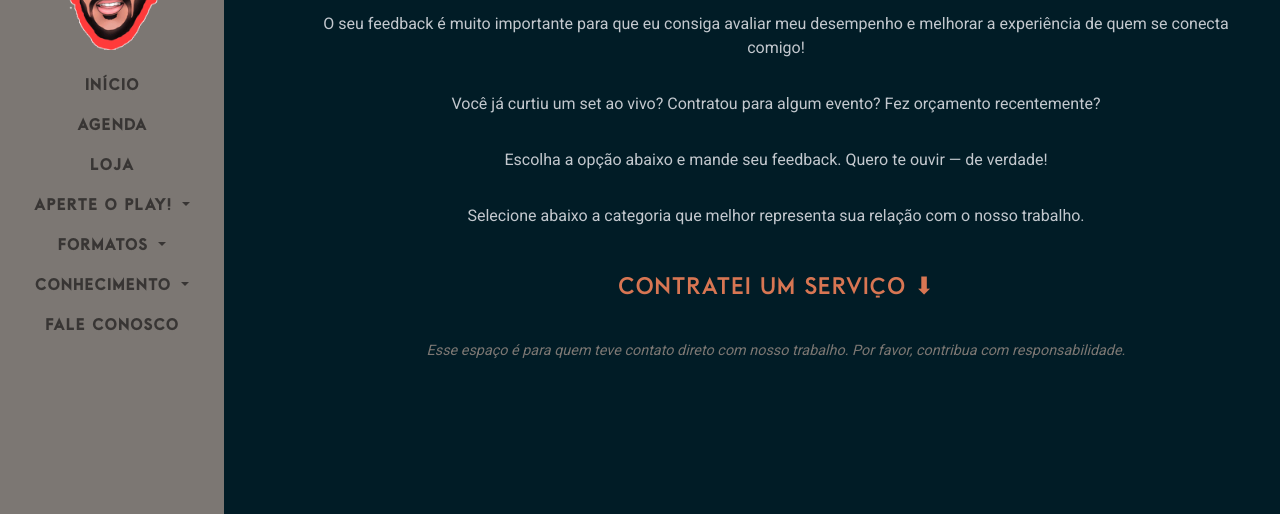
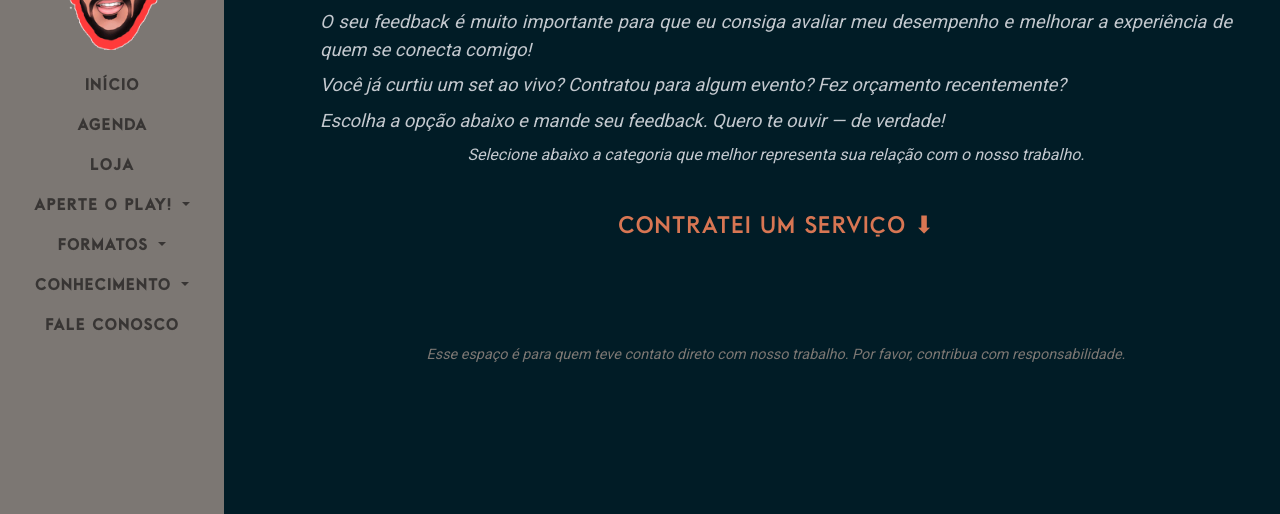
Before and after one commit to djjosafa/DJ-Josafa, a website: page dist/talk.html in a window 1280 px wide. Shown: the part 286-800 px from the top of the page. Drawn offline with Linux system fonts and the light colour scheme; a web font is replaced by a local one.

Commit message:
Update talk.html

```diff
--- a/dist/talk.html
+++ b/dist/talk.html
@@ -92,14 +92,9 @@
   <p style="color: #c3c8ce; font-size: 0.9rem; font-family: 'Neptune', sans-serif; text-transform: uppercase; font-size: 3rem; margin-top: 0;">
     Se você chegou até aqui, muito obrigado!
   </p>
-    <p style="color: #c3c8ce; font-family: 'Roboto', sans-serif; font-size: 1rem; margin-bottom: 2rem;">
-      O seu feedback é muito importante para que eu consiga avaliar meu desempenho e melhorar a experiência de quem se conecta comigo!
-    </p>
-    <p style="color: #c3c8ce; font-family: 'Roboto', sans-serif; font-size: 1rem; margin-bottom: 2rem;">
-      Você já curtiu um set ao vivo? Contratou para algum evento? Fez orçamento recentemente?
-    </p>
-    <p style="color: #c3c8ce; font-family: 'Roboto', sans-serif; font-size: 1rem; margin-bottom: 2rem;">
-      Escolha a opção abaixo e mande seu feedback. Quero te ouvir — de verdade!
+   <p class="lead mb-2" style="text-align: justify; margin-top: 0.5rem;"><em>O seu feedback é muito importante para que eu consiga avaliar meu desempenho e melhorar a experiência de quem se conecta comigo!
+     <p class="lead mb-2" style="text-align: justify; margin-top: 0.5rem;"><em>Você já curtiu um set ao vivo? Contratou para algum evento? Fez orçamento recentemente?
+    <p class="lead mb-2" style="text-align: justify; margin-top: 0.5rem;"><em>Escolha a opção abaixo e mande seu feedback. Quero te ouvir — de verdade!
   <!-- Texto explicativo -->
   <p style="color: #c3c8ce; font-family: 'Roboto', sans-serif; font-size: 1rem; margin-bottom: 2rem;">
     Selecione abaixo a categoria que melhor representa sua relação com o nosso trabalho.
@@ -151,7 +146,7 @@
         <button type="submit" class="btn btn-outline-light">Enviar</button>
       </div>
     </form>
-
+<hr style="border-top: 1px solid #7c7773; opacity: 0.4;" class="my-4">
   </div>
 
   <!-- Aviso final -->
```
